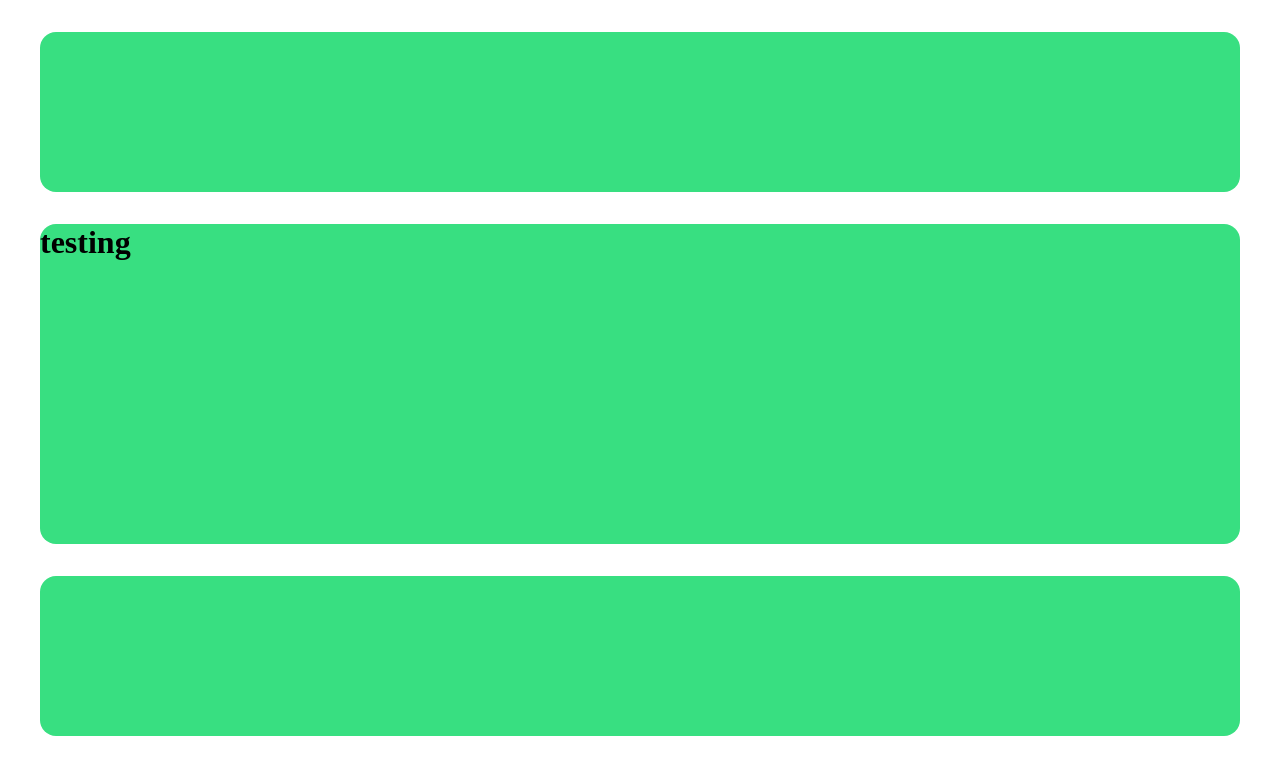
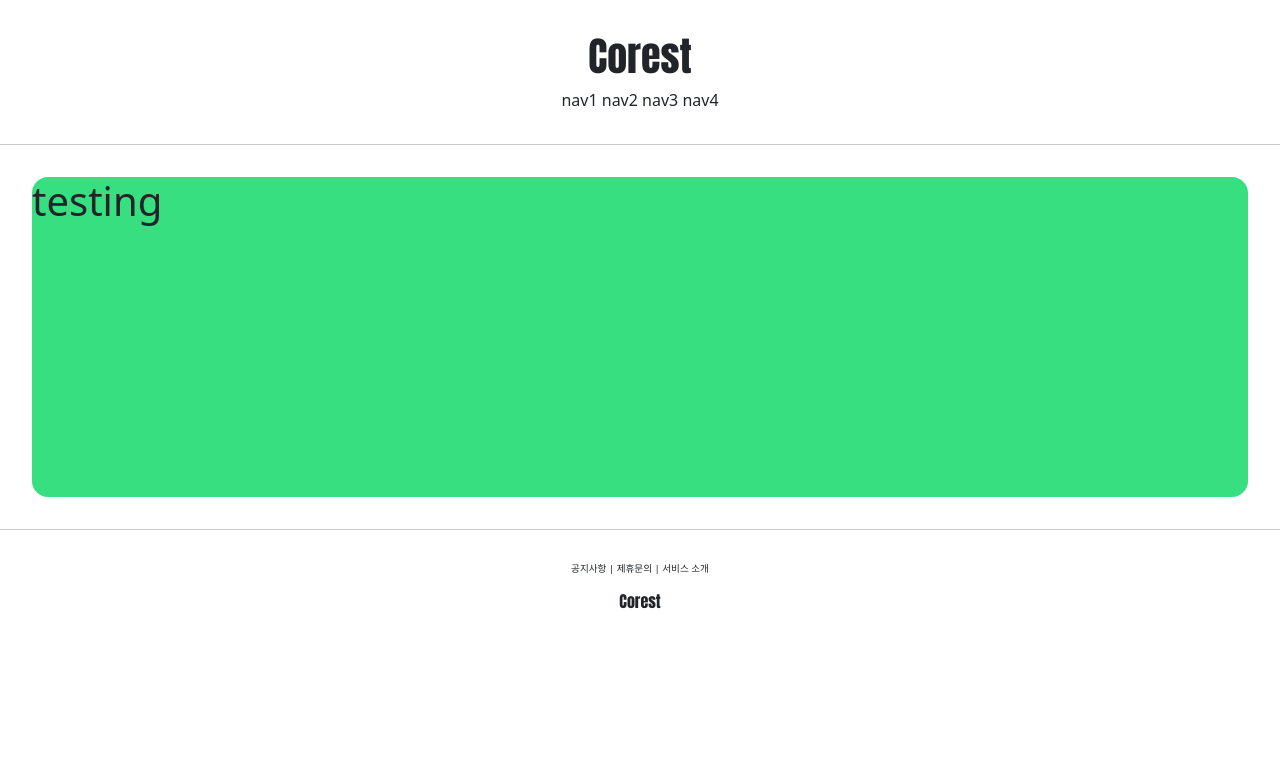
Before and after one commit to wmc1205/Corest, a Django app: page /account/hello_world/ in a window 1280 px wide. Shown: the top 775 px of the page. Run offline with Django 3.2, Linux system fonts and the light colour scheme.

Commit message:
bootstrap,google fonts적용

```diff
--- a/Templates/base.html
+++ b/Templates/base.html
@@ -6,11 +6,12 @@
 <body>
     <!-- header,footer 는 고정, content 부분은 유동적-->
     {% include 'header.html' %}
-
+    <!-- <hr> : 구분선 넣기 -->
+    <hr>
     {% block content %}
     {% endblock %}
 
-
+    <hr>
     {% include 'footer.html' %}
 
 </body>
--- a/Templates/footer.html
+++ b/Templates/footer.html
@@ -1,3 +1,14 @@
-<div  style="height: 10rem; background-color: #38df81; border-radius: 1rem; margin: 2rem;">
+<div style="text-align:center; margin-top : 2rem;">
+    <div style="font-size: .6rem;">
+        <span>공지사항</span> |
+        <span>제휴문의</span> |
+        <span>서비스 소개</span>
+
 
     </div>
+    <div style="margin-top: 1rem;">
+        <h6 style="margin-top: 1rem;font-family: 'Anton', sans-serif;">Corest</h6>
+
+    </div>
+
+    </div>
--- a/Templates/head.html
+++ b/Templates/head.html
@@ -1,4 +1,12 @@
+<!-- head.html : bootstrap 등 환경설정 관련 파일 저장해두는 장소 -->
 <head>
     <meta charset="UTF-8">
     <title>corest</title>
+    <!-- bootstrpa link -->
+    <link href="https://cdn.jsdelivr.net/npm/bootstrap@5.1.1/dist/css/bootstrap.min.css"
+          rel="stylesheet" integrity="sha384-F3w7mX95PdgyTmZZMECAngseQB83DfGTowi0iMjiWaeVhAn4FJkqJByhZMI3AhiU" crossorigin="anonymous">
+    <!-- google fonts link -->
+    <link rel="preconnect" href="https://fonts.googleapis.com">
+    <link rel="preconnect" href="https://fonts.gstatic.com" crossorigin>
+    <link href="https://fonts.googleapis.com/css2?family=Anton&display=swap" rel="stylesheet">
 </head>
--- a/Templates/header.html
+++ b/Templates/header.html
@@ -1,3 +1,15 @@
-<div  style="height: 10rem; background-color: #38df81; border-radius: 1rem; margin: 2rem;">
+<div style="text-align:center; margin: 2rem 0;">
+    <div>
+        <h1 style="font-family: 'Anton', sans-serif;">Corest</h1>
+    </div>
+    <div>
+        <span>nav1</span>
+        <span>nav2</span>
+        <span>nav3</span>
+        <span>nav4</span>
+
+
 
     </div>
+
+    </div>
```
